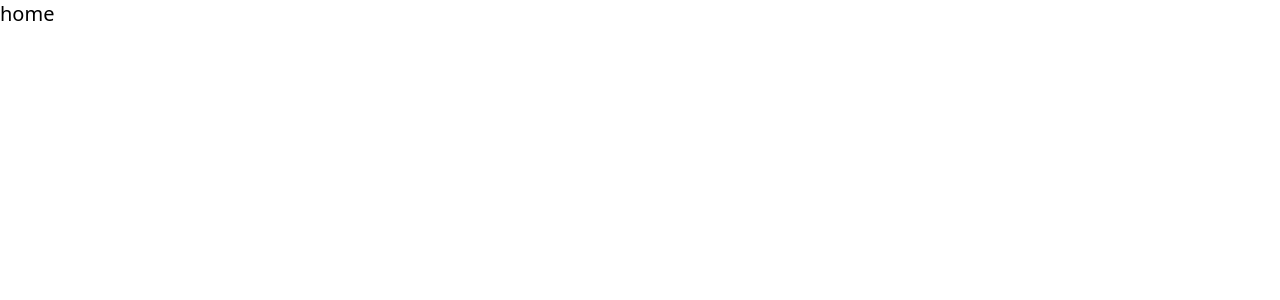
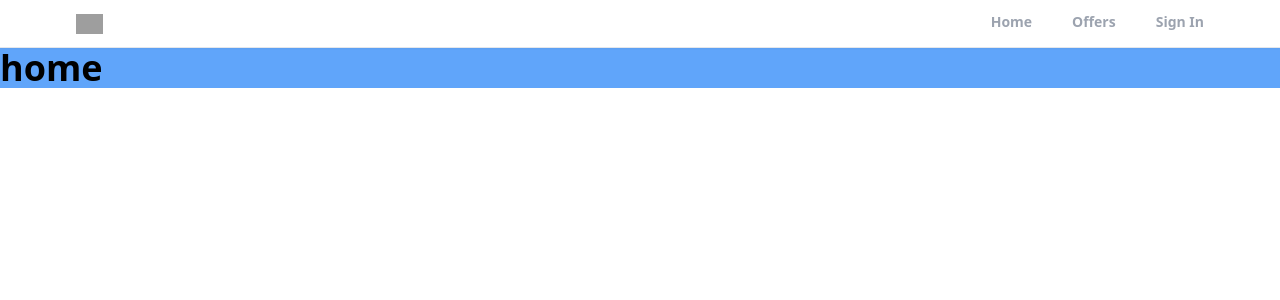
Before and after one commit to OmidAlikhel/Realtor-Clone, a React (Create React App) app: page /home in a window 1280 px wide. Shown: the top 300 px of the page. Built offline with nearby package versions, Linux system fonts and the light colour scheme; grey boxes are pictures that could not be loaded.

Commit message:
adding content after creating the header

```diff
--- a/src/App.js
+++ b/src/App.js
@@ -5,10 +5,12 @@ import Profile from "./pages/Profile";
 import SignIn from "./pages/SignIn";
 import SignUp from "./pages/SignUp";
 import ForgotPassword from "./pages/ForgotPassword";
+import Header from "./components/Header";
 function App() {
   return (
     <>
       <Router>
+        <Header />
         <Routes>
           <Route path="" element={<Home />} />
           <Route path="/offers" element={<Offers />} />
--- /dev/null
+++ b/src/components/Header.jsx
@@ -0,0 +1,51 @@
+import React from "react";
+import { useLocation, useNavigate } from "react-router-dom";
+const Header = () => {
+  const location = useLocation();
+  const navigate = useNavigate();
+
+  // console.log(location.pathname);
+  function pathMatchRoute(route) {
+    if (route === location.pathname) {
+      return true;
+    }
+  }
+
+  return (
+    <div className="bg-white border-b shadow-sm sticky top-0  z-50">
+      <header className="flex justify-between items-center px-3 max-w-6xl mx-auto">
+        <div>
+          <img
+            src="https://static.rdc.moveaws.com/rdc-ui/logos/logo-brand.svg"
+            alt="logo-image"
+            className="h-5 cursor-pointer"
+          />
+        </div>
+        <div>
+          <ul className="flex space-x-10 ">
+            <li
+              className={`cursor-pointer py-3 text-sm font-semibold text-gray-400 border-b-[3px] border-b-transparent ${pathMatchRoute("/") && "text-black border-b-red-500 "}`}
+              onClick={() => navigate("/")}
+            >
+              Home
+            </li>
+            <li
+              className={`cursor-pointer py-3 text-sm font-semibold text-gray-400 border-b-[3px] border-b-transparent ${pathMatchRoute("/offers") && "text-black border-b-red-500 "}`}
+              onClick={() => navigate("/offers")}
+            >
+              Offers
+            </li>
+            <li
+              className={`cursor-pointer py-3 text-sm font-semibold text-gray-400 border-b-[3px] border-b-transparent ${pathMatchRoute("/sign-in") && "text-black border-b-red-500 "}`}
+              onClick={() => navigate("/sign-in")}
+            >
+              Sign In
+            </li>
+          </ul>
+        </div>
+      </header>
+    </div>
+  );
+};
+
+export default Header;
--- a/src/pages/Home.jsx
+++ b/src/pages/Home.jsx
@@ -3,7 +3,7 @@ import React from "react";
 const Home = () => {
   return (
     <div>
-      <h1 className="text-xl bg-yellow top-20 left-20">home </h1>
+      <h1 className="text-4xl font-bold bg-blue-400 top-20 left-20">home </h1>
     </div>
   );
 };
--- a/src/pages/Offers.jsx
+++ b/src/pages/Offers.jsx
@@ -3,7 +3,7 @@ import React from "react";
 const Offers = () => {
   return (
     <div>
-      <h2> offers</h2>
+      <h2 className="p-"> offers</h2>
     </div>
   );
 };
```
